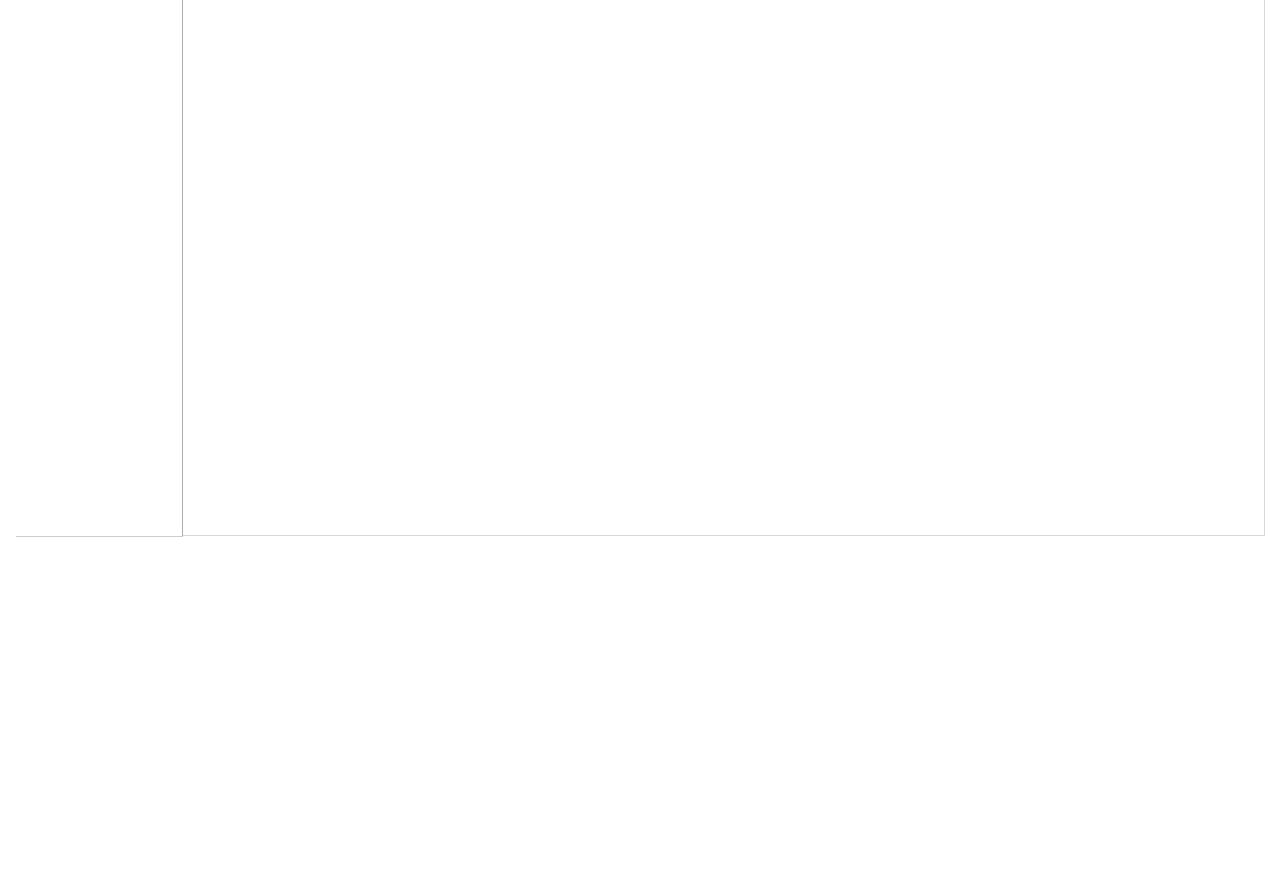
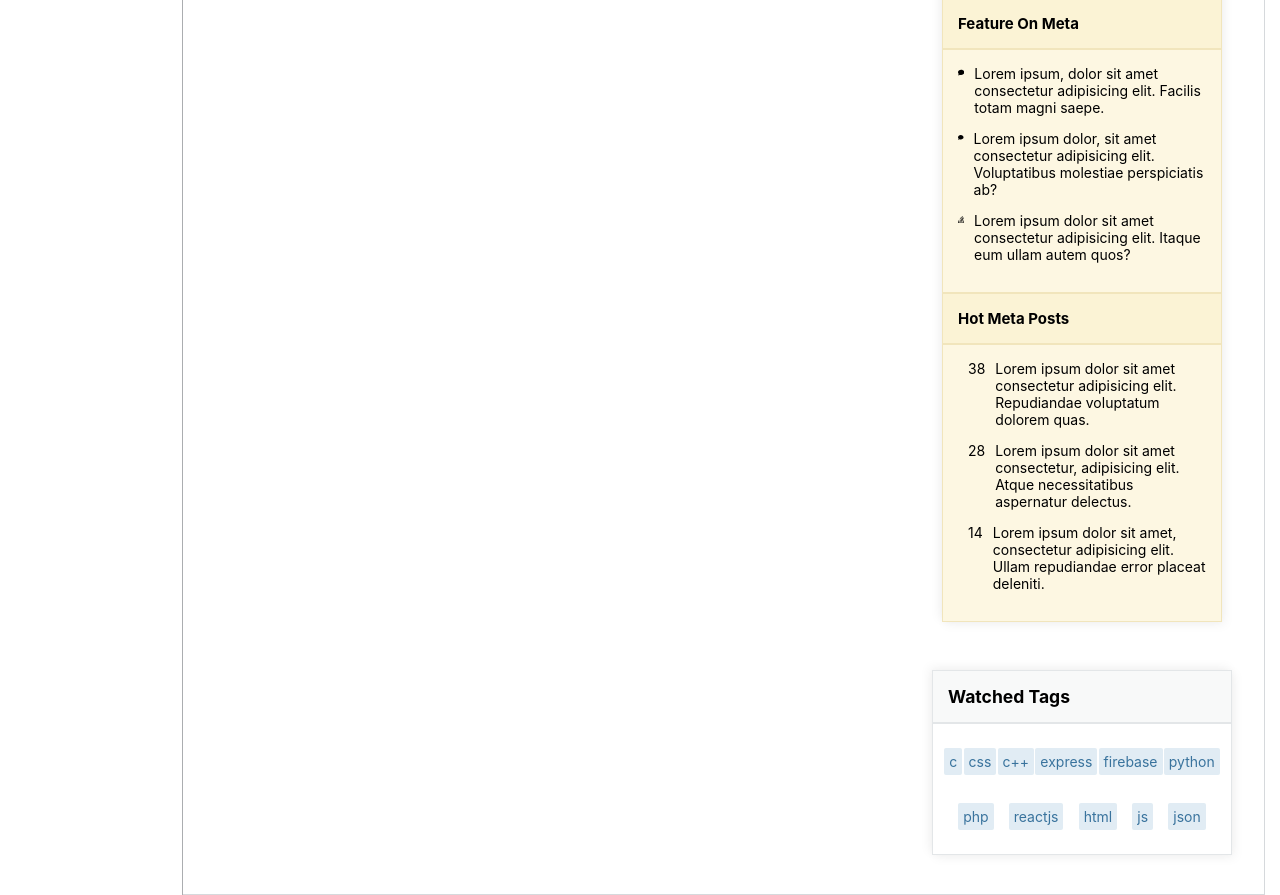
Before and after one commit to fab-c14/StackOverFlowClone, a React (Create React App) app in the folder client/: page / in a window 1280 px wide. Shown: the part 340-1235 px from the top of the page. Before the commit the page ends 876 px from the top, so only its background shows below. Built offline with nearby package versions, Linux system fonts and the light colour scheme.

Commit message:
Day 16 2nd commit

```diff
--- a/client/src/components/RightSidebar/RightSidebar.css
+++ b/client/src/components/RightSidebar/RightSidebar.css
@@ -0,0 +1,65 @@
+.right-sidebar {
+  /* margin-left: 24px; */
+  float: right;
+  width: 300px;
+  margin: 48px 8px 15px 24px;
+  font-size: 15px;
+}
+
+.widget {
+  margin: 10px;
+  box-shadow: 3px 3px 10px rgb(0 0 0 / 5%), -3px -3px 10px rgb(0 0 0 /5%);
+}
+
+.widget h4 {
+  background-color: #fbf3d5;
+  margin: 0%;
+  padding: 15px;
+  border: solid 1px #f1e5bc;
+}
+
+.right-sidebar-div-1 {
+  background-color: #fdf7e2;
+  padding: 15px;
+  border: solid 1px #f1e5bc;
+}
+
+.right-sidebar-div-1 .right-sidebar-div-2 {
+  display: flex;
+  align-items: flex-start;
+  justify-content: space-evenly;
+}
+
+.right-sidebar-div-1 .right-sidebar-div-2 p {
+  padding-left: 10px;
+  margin-top: 0%;
+  font-size: 14px;
+}
+
+.widget-tags {
+  margin-top: 48px;
+  box-shadow: 3px 3px 10px rgb(0 0 0 /5%), -3px -3px 10px rgb(0 0 0 / 5%);
+}
+
+.widget-tags h3 {
+  margin: 0%;
+  padding: 15px;
+  background-color: #f8f9f9;
+  border: solid 1px #e3e6e8;
+}
+
+.widget-tags-div {
+  display: flex;
+  flex-flow: row wrap;
+  align-items: center;
+  justify-content: space-evenly;
+  border: solid 1px #e3e6e8;
+  padding: 10px;
+}
+.widget-tags-div p {
+  padding: 5px;
+  background-color: #e1ecf4;
+  color: #39739d;
+  border-radius: 2px;
+  font-size: 14px;
+}
--- a/client/src/components/RightSidebar/RightSidebar.jsx
+++ b/client/src/components/RightSidebar/RightSidebar.jsx
@@ -9,6 +9,7 @@ const RightSidebar = () => {
     <aside className='right-sidebar'>
       <Widget />
       <WidgetTags />
+
     </aside>
   );
 };
--- a/client/src/components/RightSidebar/Widget.jsx
+++ b/client/src/components/RightSidebar/Widget.jsx
@@ -1,8 +1,79 @@
 import React from "react";
 import { FaPen } from "react-icons/fa";
 import { FaComment } from "react-icons/fa";
+import { FaStackOverflow } from "react-icons/fa";
+
 function Widget() {
-  return <div></div>;
+  return (
+    <div className='widget'>
+      <h4>The Overflow Blog</h4>
+      <div className='right-sidebar-div-1'>
+        <div className='right-sidebar-div-2'>
+          <FaPen width='18' />
+          <p>Observability is key to future of software your devops career</p>
+        </div>
+
+        <div className='right-sidebar-div-2'>
+          <FaPen width='18' />
+          <p>Padcast 374 : how valueable is your screen.</p>
+        </div>
+      </div>
+
+      <h4>Feature On Meta</h4>
+      <div className='right-sidebar-div-1'>
+        <div className='right-sidebar-div-2'>
+          <FaComment width='18' />
+          <p>
+            Lorem ipsum, dolor sit amet consectetur adipisicing elit. Facilis
+            totam magni saepe.
+          </p>
+        </div>
+
+        <div className='right-sidebar-div-2'>
+          <FaComment width='18' />
+          <p>
+            Lorem ipsum dolor, sit amet consectetur adipisicing elit.
+            Voluptatibus molestiae perspiciatis ab?
+          </p>
+        </div>
+
+        <div className='right-sidebar-div-2'>
+          <FaStackOverflow width='18' />
+          <p>
+            Lorem ipsum dolor sit amet consectetur adipisicing elit. Itaque eum
+            ullam autem quos?
+          </p>
+        </div>
+      </div>
+
+      <h4>Hot Meta Posts</h4>
+      <div className='right-sidebar-div-1'>
+        <div className='right-sidebar-div-2'>
+          <p>38</p>
+          <p>
+            Lorem ipsum dolor sit amet consectetur adipisicing elit. Repudiandae
+            voluptatum dolorem quas.
+          </p>
+        </div>
+
+        <div className='right-sidebar-div-2'>
+          <p>28</p>
+          <p>
+            Lorem ipsum dolor sit amet consectetur, adipisicing elit. Atque
+            necessitatibus aspernatur delectus.
+          </p>
+        </div>
+
+        <div className='right-sidebar-div-2'>
+          <p>14</p>
+          <p>
+            Lorem ipsum dolor sit amet, consectetur adipisicing elit. Ullam
+            repudiandae error placeat deleniti.
+          </p>
+        </div>
+      </div>
+    </div>
+  );
 }
 
 export default Widget;
--- a/client/src/components/RightSidebar/WidgetTags.jsx
+++ b/client/src/components/RightSidebar/WidgetTags.jsx
@@ -1,11 +1,28 @@
-import React from 'react'
+import React from "react";
 
 function WidgetTags() {
+  const tags = [
+    "c",
+    "css",
+    "c++",
+    "express",
+    "firebase",
+    "python",
+    "php",
+    "reactjs",
+    "html",
+    "js",
+    "json",
+  ];
+
   return (
-    <div>
-
+    <div className='widget-tags'>
+      <h3>Watched Tags</h3>
+      <div className='widget-tags-div'>{tags.map((tag) => (
+        <p key={tag}>{tag}</p>
+      ))}</div>
     </div>
-  )
+  );
 }
 
-export default WidgetTags
+export default WidgetTags;
```
